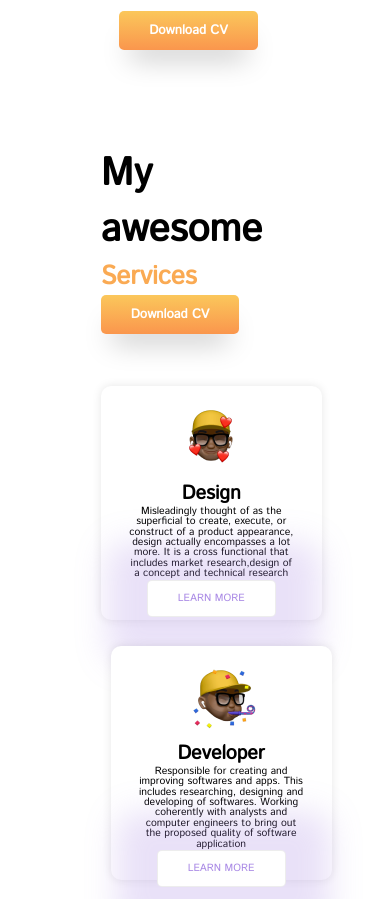
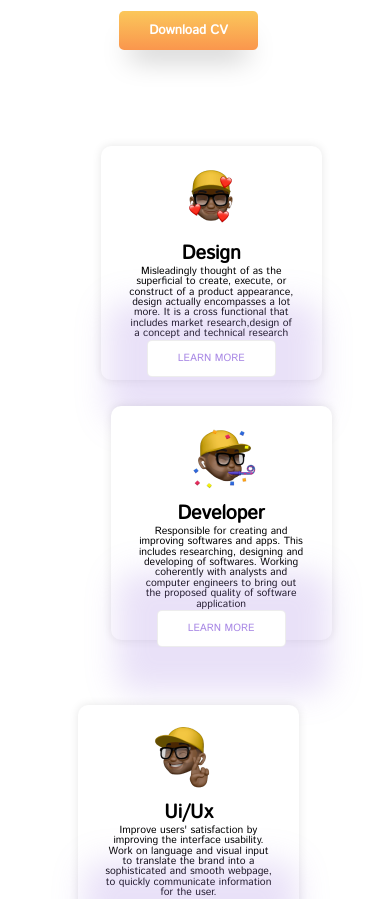
Before and after one commit to principalkelvo/kelvinnjoroowino, a Vue app: page / in a window 390 px wide. Shown: the part 1780-2679 px from the top of the page. Built offline with nearby package versions, Linux system fonts and the light colour scheme.

Commit message:
adds a responsive on mobile screens

```diff
--- a/src/components/services.vue
+++ b/src/components/services.vue
@@ -4,7 +4,7 @@
             <!-- full columns content -->
             <div class="columns">
                 <!-- main title  -->
-                <div class="column is-6">
+                <div class="column is-6 awesome">
                     <div class="title">
                         <h1>My awesome</h1>
                         <h2>Services</h2>
@@ -147,4 +147,10 @@
     font-weight: 400;
     font-size: .8em;
 }
+@media only screen and (max-width: 769px) {
+  .column.awesome {
+    display: none;
+}
+
+}
 </style>
```
